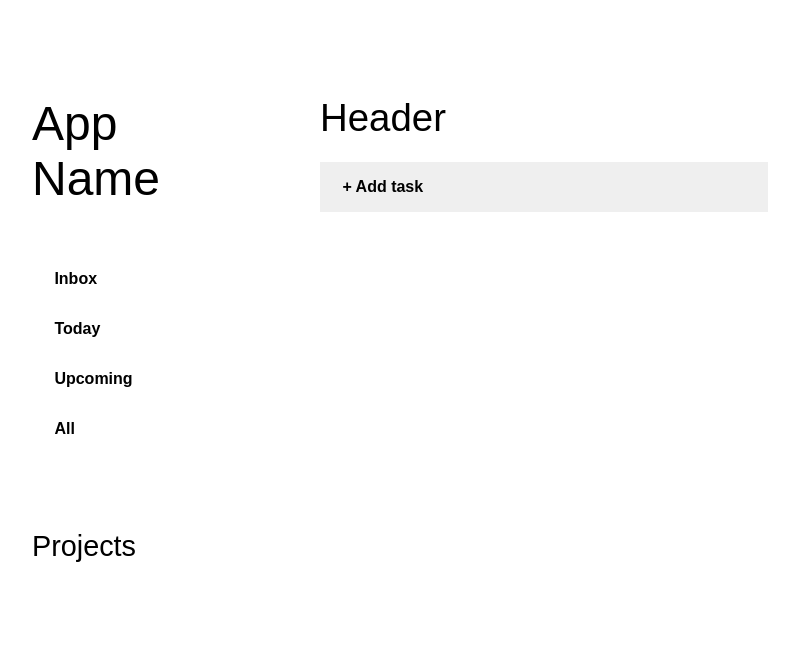
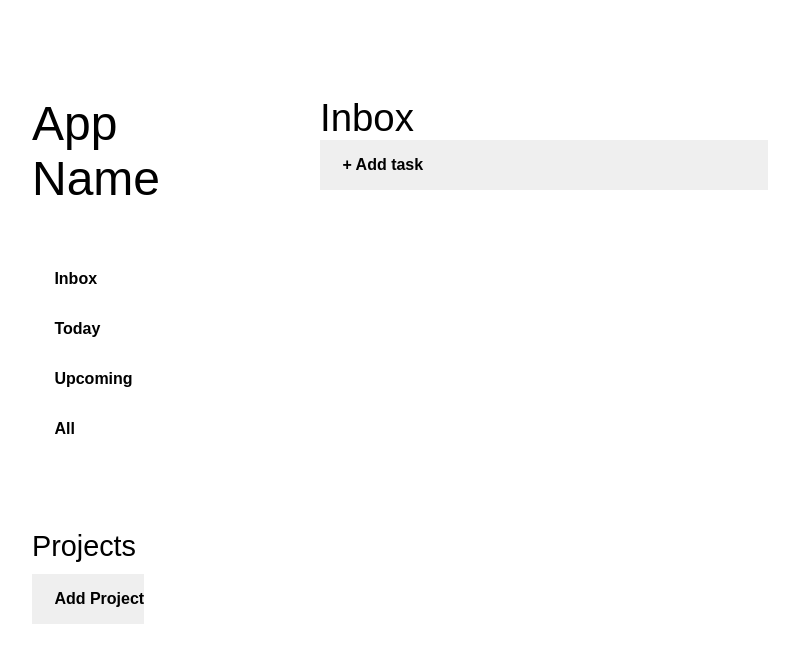
Before and after one commit to MayaCR/task-app, a website built with webpack: page src/template.html in a window 1280 px wide. Shown: the whole page, without its empty margins (224-1023 px from the left). Built offline with nearby package versions, Linux system fonts and the light colour scheme.

Commit message:
Add project button

```diff
--- a/src/template.html
+++ b/src/template.html
@@ -17,11 +17,12 @@
 				</div>
 				<div id="projects">
 					<h2 class="header">Projects</h2>
+					<button id="projectBtn" class="btn">Add Project</button>
 				</div>
 			</div>
 			<div id="main">
-				<h1 id="listHeader">Header</h1>
-				<div id="listWrapper"></div>
+				<h1 id="tasksHeader">Inbox</h1>
+				<div id="tasksWrapper"></div>
 				<button id="addTaskBtn" class="btn">+ Add task</button>
 			</div>
 		</div>
```
